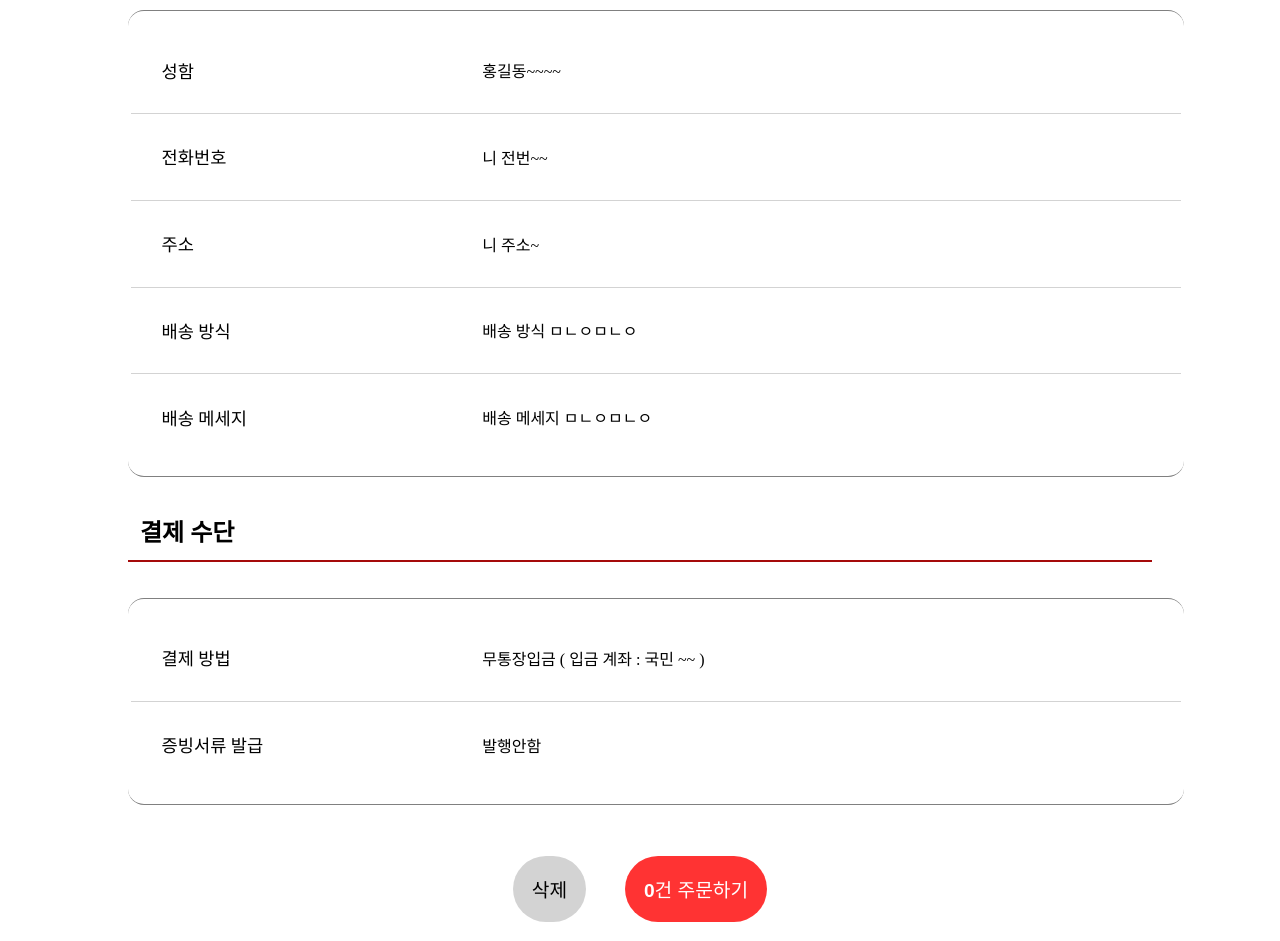
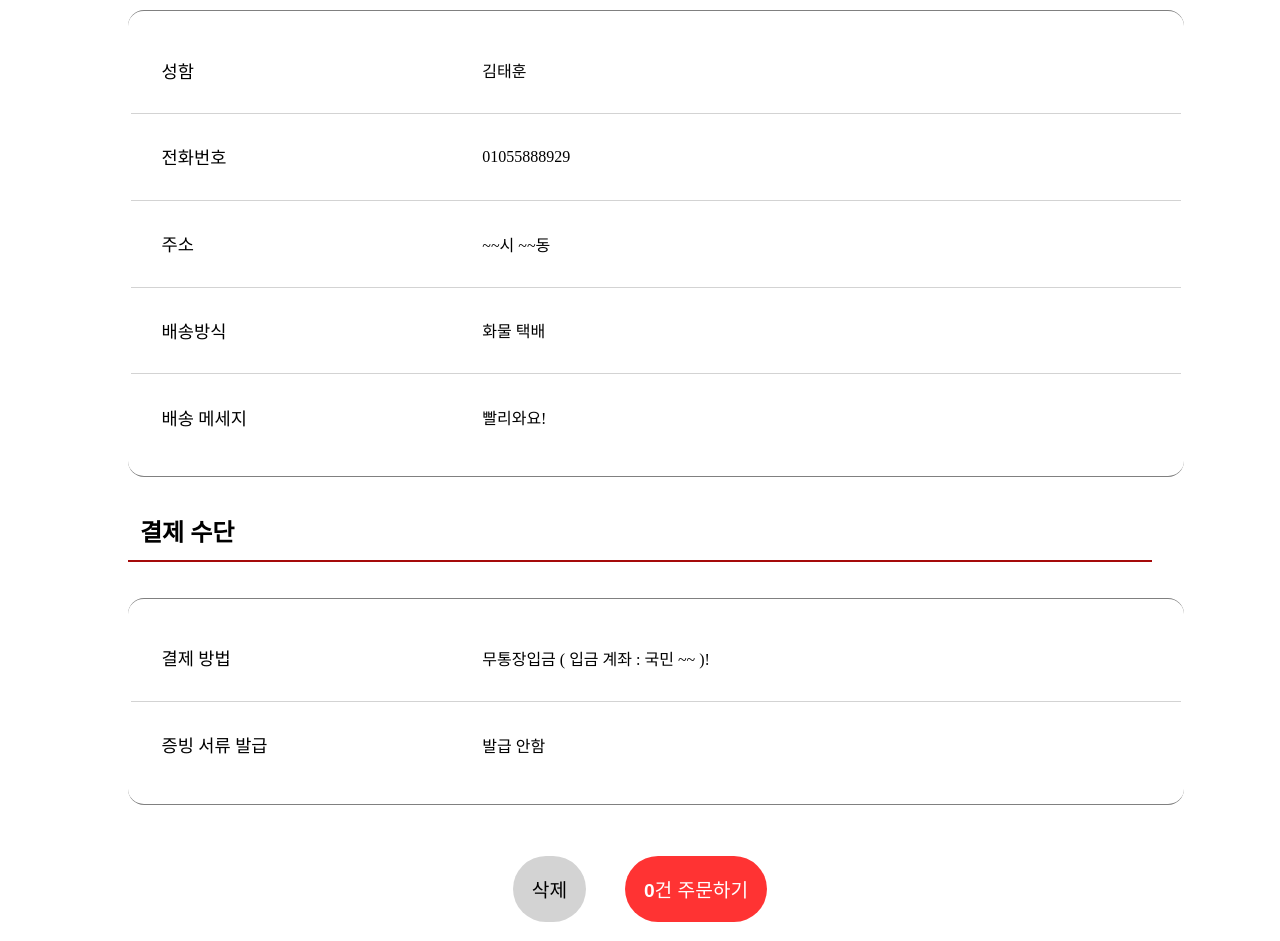
Before and after one commit to DevSe-project/Sungdong-FrontEnd, a React (Create React App) app: page /basket/order in a window 1280 px wide. Shown: the part 960-1901 px from the top of the page. Built offline with nearby package versions, Linux system fonts and the light colour scheme; a web font is replaced by a local one.

Commit message:
Update : detail 리뷰 탭 리퍼블리싱 진행중, 그래프 라이브러리 설치, 리뷰 비율항목에 사용, 가시성 낮은 orderList -> basketList로 변수명 변경

```diff
--- a/package.json
+++ b/package.json
@@ -6,11 +6,14 @@
     "@testing-library/jest-dom": "^5.17.0",
     "@testing-library/react": "^13.4.0",
     "@testing-library/user-event": "^13.5.0",
+    "chart.js": "^4.3.3",
     "react": "^18.2.0",
+    "react-chartjs-2": "^5.2.0",
     "react-daum-postcode": "^3.1.3",
     "react-dom": "^18.2.0",
     "react-router-dom": "^6.14.2",
     "react-scripts": "5.0.1",
+    "recharts": "^2.7.3",
     "styled-components": "^6.0.6",
     "web-vitals": "^2.1.4"
   },
--- a/src/App.js
+++ b/src/App.js
@@ -20,7 +20,7 @@ import { DeliveryMain } from './component/AboutPay/DeliveryMain';
 function App() {
   const navigate = useNavigate();
   const [data, setData] = useState();
-  const [orderList, setOrderList] = useState([]);
+  const [basketList, setBasketList] = useState([]);
   const [wishlist, setWishlist] = useState([]);
   useEffect(() => {
     //localStorage에서 likelist를 파싱
@@ -47,7 +47,7 @@ function App() {
           <List data={data} navigate={navigate} />
         } />
         <Route path="/detail/:id" element={
-          <Detail data={data} navigate={navigate} wishlist={wishlist} setWishlist={setWishlist} orderList={orderList} setOrderList={setOrderList} />
+          <Detail data={data} navigate={navigate} wishlist={wishlist} setWishlist={setWishlist} basketList={basketList} setBasketList={setBasketList} />
         } />
         <Route path='/login' element={
           <Login />
@@ -55,10 +55,10 @@ function App() {
         <Route path='/join' element={<Join />}>
         </Route>
         <Route path='/likeitem' element={
-          <LikeItem orderList={orderList} setOrderList={setOrderList} setWishlist={setWishlist} wishlist={wishlist} />
+          <LikeItem basketList={basketList} setBasketList={setBasketList} setWishlist={setWishlist} wishlist={wishlist} />
         } />
         <Route path='/basket' element={
-          <Basket orderList={orderList} setOrderList={setOrderList}/>
+          <Basket basketList={basketList} setBasketList={setBasketList}/>
         }>
           <Route path='receipt' element={
             <Receipt/>
--- a/src/component/AboutDetail/Detail.module.css
+++ b/src/component/AboutDetail/Detail.module.css
@@ -166,3 +166,29 @@
   justify-content: flex-end;
   border-radius: 10dvw;
 }
+
+.reviewHeader{
+  text-align: left;
+  display: flex;
+  flex-direction: column;
+}
+
+.reviewViewToggle{
+  display: flex;
+  flex-direction: row;
+  box-shadow: 0 2px 4px rgba(0, 0, 0, 0.2);
+  align-items: center;
+  justify-content: center;
+  padding: 1em;
+}
+
+.reviewToggleInner{
+  width: 33%;
+  display: flex;
+  flex-direction: column;
+  gap: 0.5em;
+}
+
+.graph{
+  font-size: small;
+}
--- a/src/component/AboutPay/Delivery.js
+++ b/src/component/AboutPay/Delivery.js
@@ -3,9 +3,9 @@ export function Delivery(){
   return(
     <div className={styles.container}>
       <div className={styles.deliveryList}>
-        <div className={styles.orderDay}>
+        <div className={styles.orderDate}>
           <h4>23. 02. 08. 주문</h4>
-          <div className={styles.orderDayDiv}>
+          <div className={styles.orderDetail}>
             <span>주문 상세보기</span>
             <i className="far fa-chevron-right"></i>
           </div>
@@ -20,7 +20,7 @@ export function Delivery(){
               <img className={styles.img} src='../../image/logo.jpeg' alt="주문상품"/>
               <div className={styles.deliveryNowInformation}>
                 <span>상품이름, n개</span>
-                <span>n원, n개</span>
+                <span>n원</span>
               </div>
             </div>
           </div>
--- a/src/component/AboutPay/Delivery.module.css
+++ b/src/component/AboutPay/Delivery.module.css
@@ -21,14 +21,14 @@
 }
 
 /* 주문 날짜 및 상세보기 */
-.orderDay{
+.orderDate{
   display: flex;
   flex-direction: row;
   justify-content: space-between;
   align-items: flex-end;
   font-size: 1em;
 }
-.orderDayDiv{
+.orderDetail{
   display: flex;
   gap: 0.5em;
 }
--- a/src/component/AboutPay/Order.js
+++ b/src/component/AboutPay/Order.js
@@ -1,69 +1,46 @@
 import styles from './Order.module.css'
 export function Order(){
+  const orderInputValue = [
+    { id : 0, title : '성함', value : '김태훈'},
+    { id : 1, title : '전화번호', value : '01055888929'},
+    { id : 2, title : '주소', value : '~~시 ~~동'},
+    { id : 3, title : '배송방식', value : '화물 택배'},
+    { id : 4, title : '배송 메세지', value : '빨리와요!' },
+  ];
+  const payInputValue = [
+    { id : 0, title : '결제 방법', value : '무통장입금 ( 입금 계좌 : 국민 ~~ )!' },
+    { id : 1, title : '증빙 서류 발급', value : '발급 안함' },
+  ]
   return(
     <div className={styles.container}>
-      <h1 className={styles.headTag}>받으시는 분 정보</h1>
+      <h1 className={styles.getInformation}>받으시는 분 정보</h1>
       <form className={styles.form}>
+        {/* 주문자 정보 */}
+        {orderInputValue.map((item, index) =>
+        <div key={index} className={styles.formInner}>
+          <div className={styles.label}>
+            <label>{item.title}</label>
+          </div>
+          <div className={styles.input}>
+            <span>{item.value}</span>
+          </div>
+        </div>
+        )}
+      </form>
+
+      <h1 className={styles.getInformation}>결제 수단</h1>
+      <form className={styles.form}>
+        {/* 결제 방식 정보 */}
+        {payInputValue.map((item, index) =>
         <div className={styles.formInner}>
           <div className={styles.label}>
-            <label>성함</label>
+            <label>{item.title}</label>
           </div>
           <div className={styles.input}>
-            <span>홍길동~~~~</span>
+            <span> {item.value} </span>
           </div>
         </div>
-        <div className={styles.formInner}>
-          <div className={styles.label}>
-            <label>전화번호</label>
-          </div>
-          <div className={styles.input}>
-            <span>니 전번~~</span>
-          </div>
-        </div>
-        <div className={styles.formInner}>
-          <div className={styles.label}>
-            <label>주소</label>
-          </div>
-          <div className={styles.input}>
-            <span>니 주소~</span>
-          </div>
-        </div>
-        <div className={styles.formInner}>
-          <div className={styles.label}>
-            <label>배송 방식</label>
-          </div>
-          <div className={styles.input}>
-            <span>배송 방식 ㅁㄴㅇㅁㄴㅇ</span>
-          </div>
-        </div>
-        <div className={styles.formInner}>
-          <div className={styles.label}>
-            <label>배송 메세지</label>
-          </div>
-          <div className={styles.input}>
-            <span>배송 메세지 ㅁㄴㅇㅁㄴㅇ</span>
-          </div>
-        </div>
-      </form>
-
-      <h1 className={styles.headTag}>결제 수단</h1>
-      <form className={styles.form}>
-        <div className={styles.formInner}>
-          <div className={styles.label}>
-            <label>결제 방법</label>
-          </div>
-          <div className={styles.input}>
-            <span> 무통장입금 ( 입금 계좌 : 국민 ~~ ) </span>
-          </div>
-        </div>
-        <div className={styles.formInner}>
-          <div className={styles.label}>
-            <label>증빙서류 발급</label>
-          </div>
-          <div className={styles.input}>
-            <span> 발행안함 </span>
-          </div>
-        </div>
+        )}
       </form>
     </div>
   )
--- a/src/component/AboutPay/Order.module.css
+++ b/src/component/AboutPay/Order.module.css
@@ -4,7 +4,7 @@
   flex-direction: column;
   gap : 1.5em;
 }
-.headTag{
+.getInformation{
   text-align: left;
   border-bottom: 2px solid var(--background-color-clicked);
   padding: 0.5em;
--- a/src/component/AboutPay/Pay.js
+++ b/src/component/AboutPay/Pay.js
@@ -23,7 +23,7 @@ export function Pay(){
           <label>입금자명</label>
         </div>
         <div className={styles.input}>
-          <input required type="text" className={styles.inputSize} />
+          <input required type="text" placeholder='입금자명을 입력해주세요' className={styles.inputSize} />
         </div>
       </div>
     </div>
--- a/src/component/AboutPay/Receipt.js
+++ b/src/component/AboutPay/Receipt.js
@@ -168,7 +168,7 @@ export function Receipt(){
               <label>배송 메세지</label>
             </div>
             <div className={styles.searchResult}>
-              <input className={styles.inputSize} type="text"/>
+              <input className={styles.inputSize} type="text" placeholder='택배 기사님께 남길 메세지를 적어주세요'/>
             </div>
           </div>
         </form>
```
Also changed, not shown: src/component/AboutDetail/Basket.js (+10 -10 lines), src/component/AboutDetail/Detail.js (+76 -52 lines), 1 other file (tests, documents, lock files or other folders).
